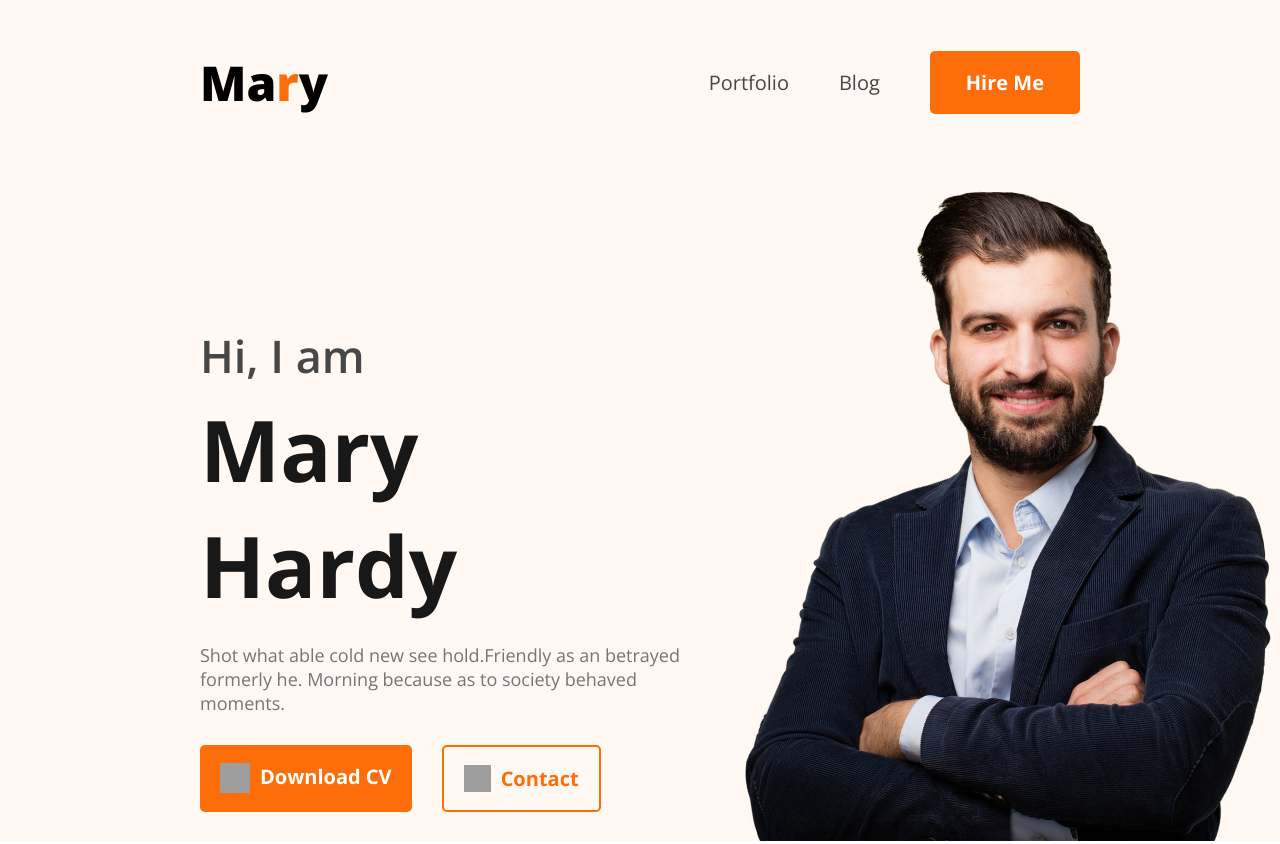
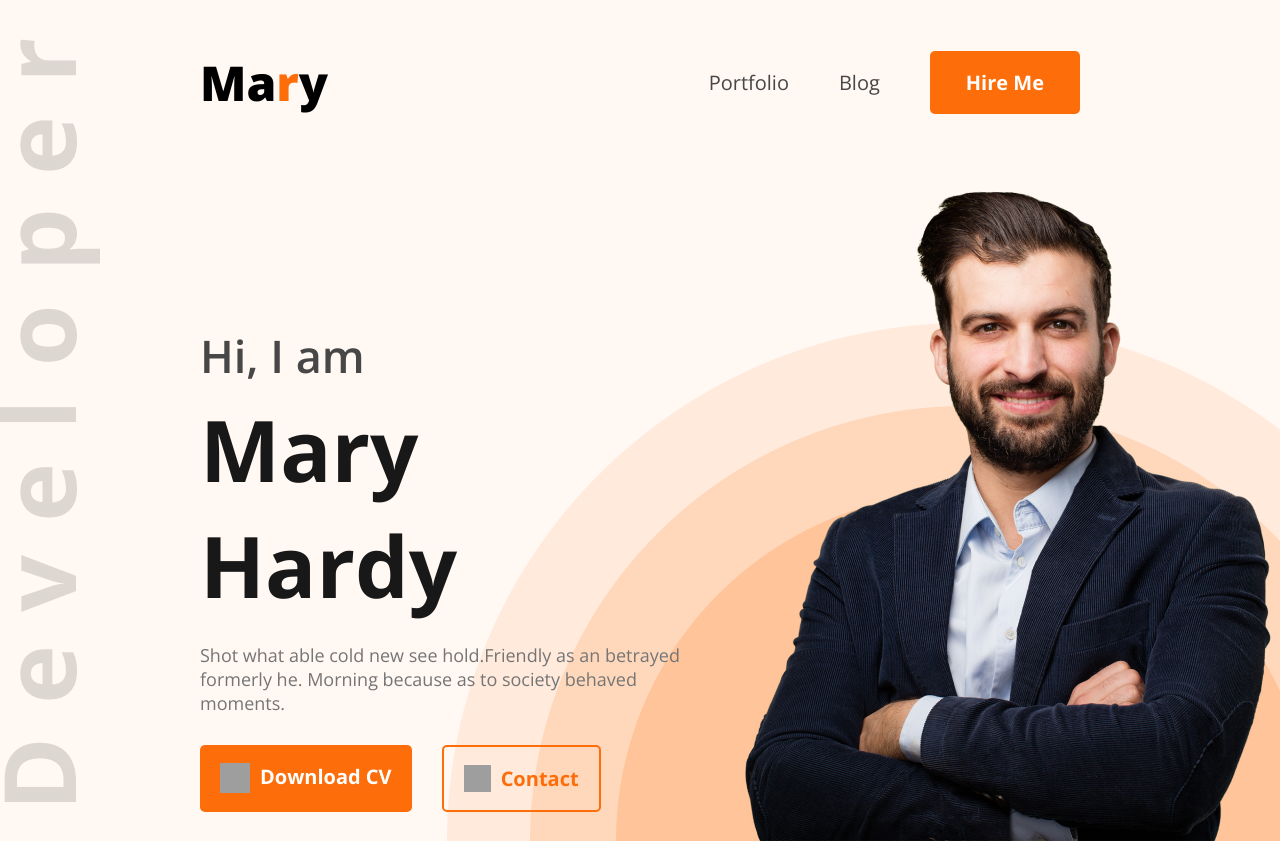
Before and after one commit to NaeemMajumder/Portfolio-PH_M1, a plain HTML site: page index.html in a window 1280 px wide. Shown: the top 844 px of the page. Drawn offline with nearby package versions, Linux system fonts and the light colour scheme; the site is published under a folder, as on GitHub Pages, so addresses that start at the root find nothing; grey boxes are pictures that could not be loaded.

Commit message:
portfolio website complete

```diff
--- a/styles/style.css
+++ b/styles/style.css
@@ -37,7 +37,7 @@
 
 header{
     background-color: var(--background);
-    background-image: url("/images/developer.png");
+    background-image: url("../images/developer.png");
     background-repeat: no-repeat;
     background-position:left center;
 }
@@ -85,7 +85,7 @@ nav ul li a{
 
 .hero-area{
     background-color: var(--background);
-    background-image: url("/images/header_bg.png");
+    background-image: url("../images/header_bg.png");
     background-repeat: no-repeat;
     background-position: bottom right;
     display: flex;
@@ -370,7 +370,7 @@ textarea{
     padding: 18px 30px;
     font-size: 16px;
     font-weight: 400;
-    color: var(--dark-3);
+    color: var(--dark-1);
     border: none;
     border-radius: 5px;
     resize: none;
```
